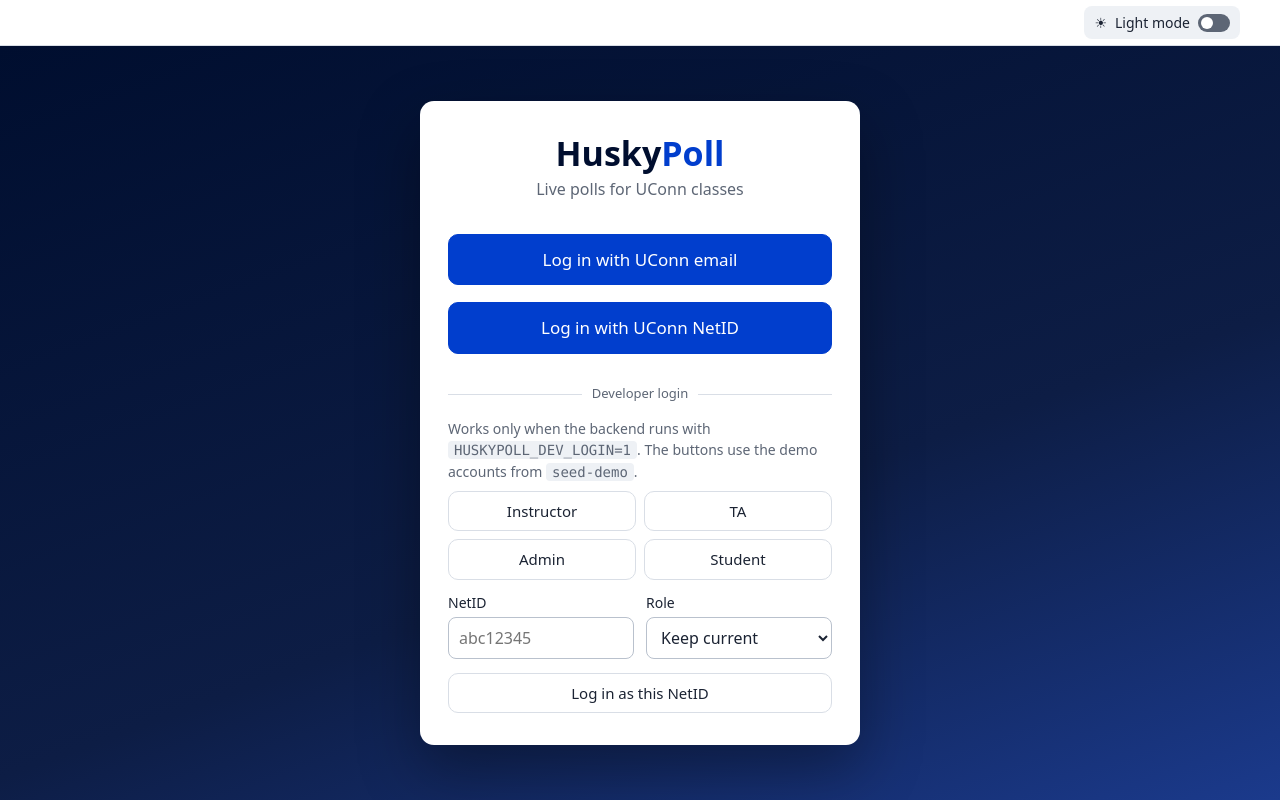
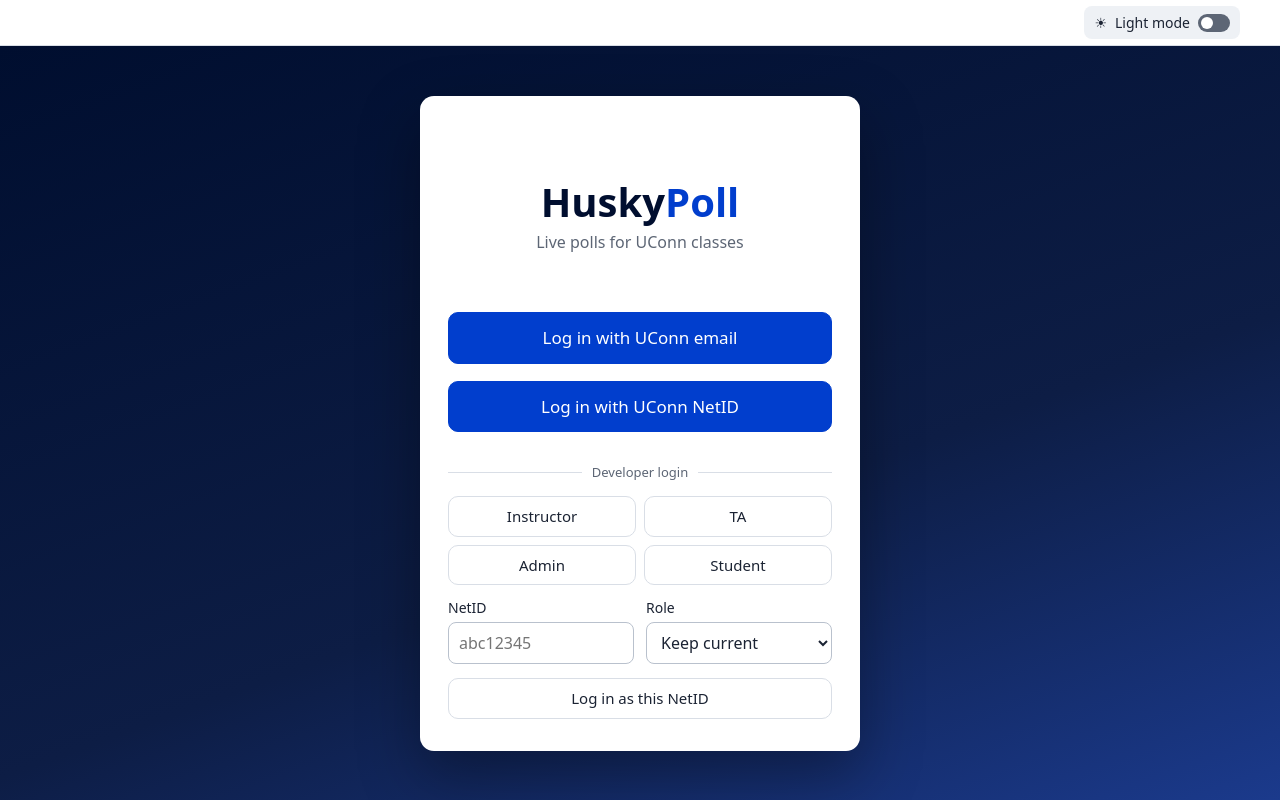
Before and after one commit to Aidan454/huskypoll, a React (Vite) app in the folder frontend/: page /login in a window 1280 px wide. Built offline with nearby package versions, Linux system fonts and the light colour scheme; no server answers.

Commit message:
add title margin

```diff
--- a/frontend/src/components/LoginCard/LoginCard.jsx
+++ b/frontend/src/components/LoginCard/LoginCard.jsx
@@ -28,10 +28,12 @@
 
   return (
     <div className={styles.card}>
-      <h1 className={styles.title}>
-        Husky<span style={{ color: 'var(--blue)' }}>Poll</span>
-      </h1>
-      <p className={styles.subtitle}>Live polls for UConn classes</p>
+      <div className={styles.titleWrap}>
+        <h1 className={styles.title}>
+          Husky<span style={{ color: 'var(--blue)' }}>Poll</span>
+        </h1>
+        <p className={styles.subtitle}>Live polls for UConn classes</p>
+      </div>
 
       {/* No href yet */}
       <a className="btn btn-primary btn-lg btn-block">
@@ -45,10 +47,6 @@
       {DEV_LOGIN && (
         <>
           <div className={styles.divider}>Developer login</div>
-          <p className="small muted">
-            Works only when the backend runs with <code>HUSKYPOLL_DEV_LOGIN=1</code>. The buttons use the demo
-            accounts from <code>seed-demo</code>.
-          </p>
           <ErrorBox error={error?.status === 404 ? new Error('Developer login is turned off on this server.') : error} />
           <div className={styles.presetGrid}>
             {DEMO_ACCOUNTS.map((a) => (
--- a/frontend/src/components/LoginCard/LoginCard.module.css
+++ b/frontend/src/components/LoginCard/LoginCard.module.css
@@ -7,7 +7,7 @@
 }
 
 .title {
-  font-size: 34px;
+  font-size: 40px;
   text-align: center;
   margin-bottom: 4px;
 }
@@ -16,6 +16,10 @@
   color: var(--muted);
   text-align: center;
   margin: 4px 0 24px;
+}
+
+.titleWrap {
+  margin-block: 50px;
 }
 
 .divider {
```
